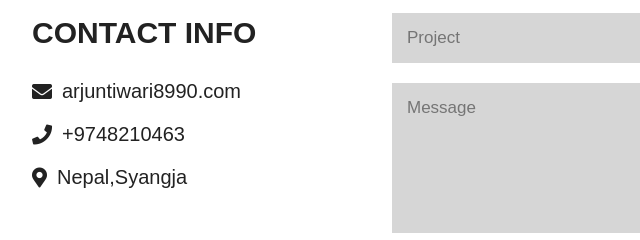
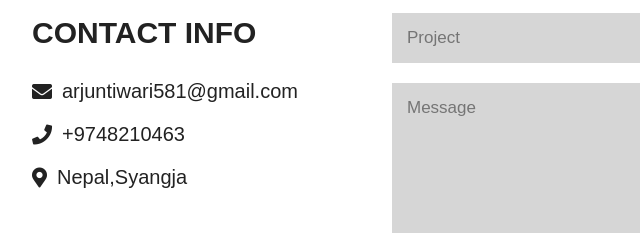
Before and after one commit to ARJUNgitbubrit/ArjunTiwari.github.io, a plain HTML site: page WEB.html in a window 1280 px wide. Shown: the part 3453-3693 px from the top of the page, 368-1008 px from the left. Drawn offline with nearby package versions, Linux system fonts and the light colour scheme.

```diff
--- a/WEB.html
+++ b/WEB.html
@@ -192,7 +192,7 @@
             <h3 class="title">contact info</h3>
 
             <div class="info">
-                <h3> <i class="fas fa-envelope"></i> arjuntiwari8990.com </h3>
+                <h3> <i class="fas fa-envelope"></i> arjuntiwari581@gmail.com </h3>
                 <h3> <i class="fas fa-phone"></i> +9748210463</h3>
                 <h3> <i class="fas fa-map-marker-alt"></i> Nepal,Syangja </h3>
             </div>
```
